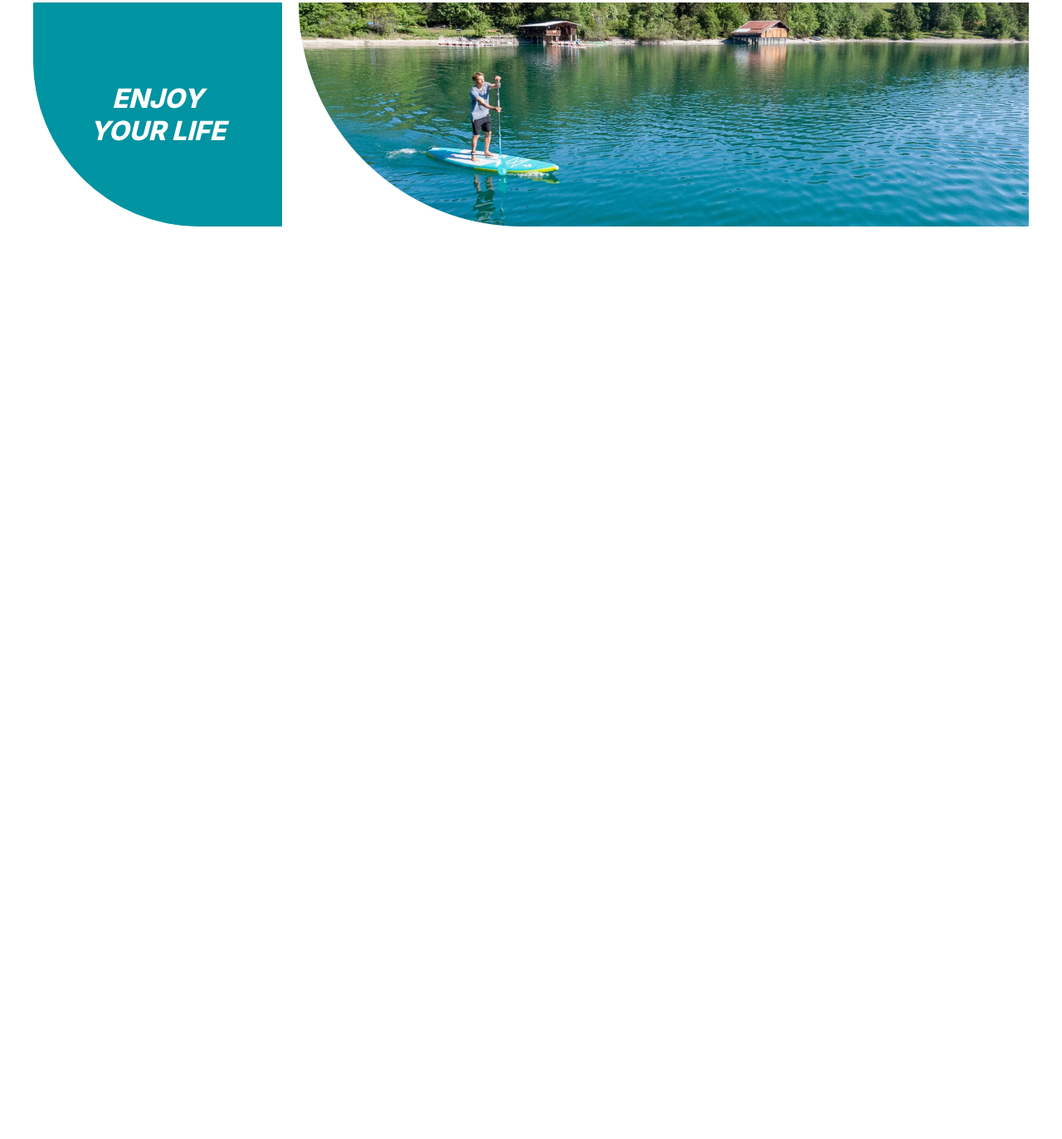
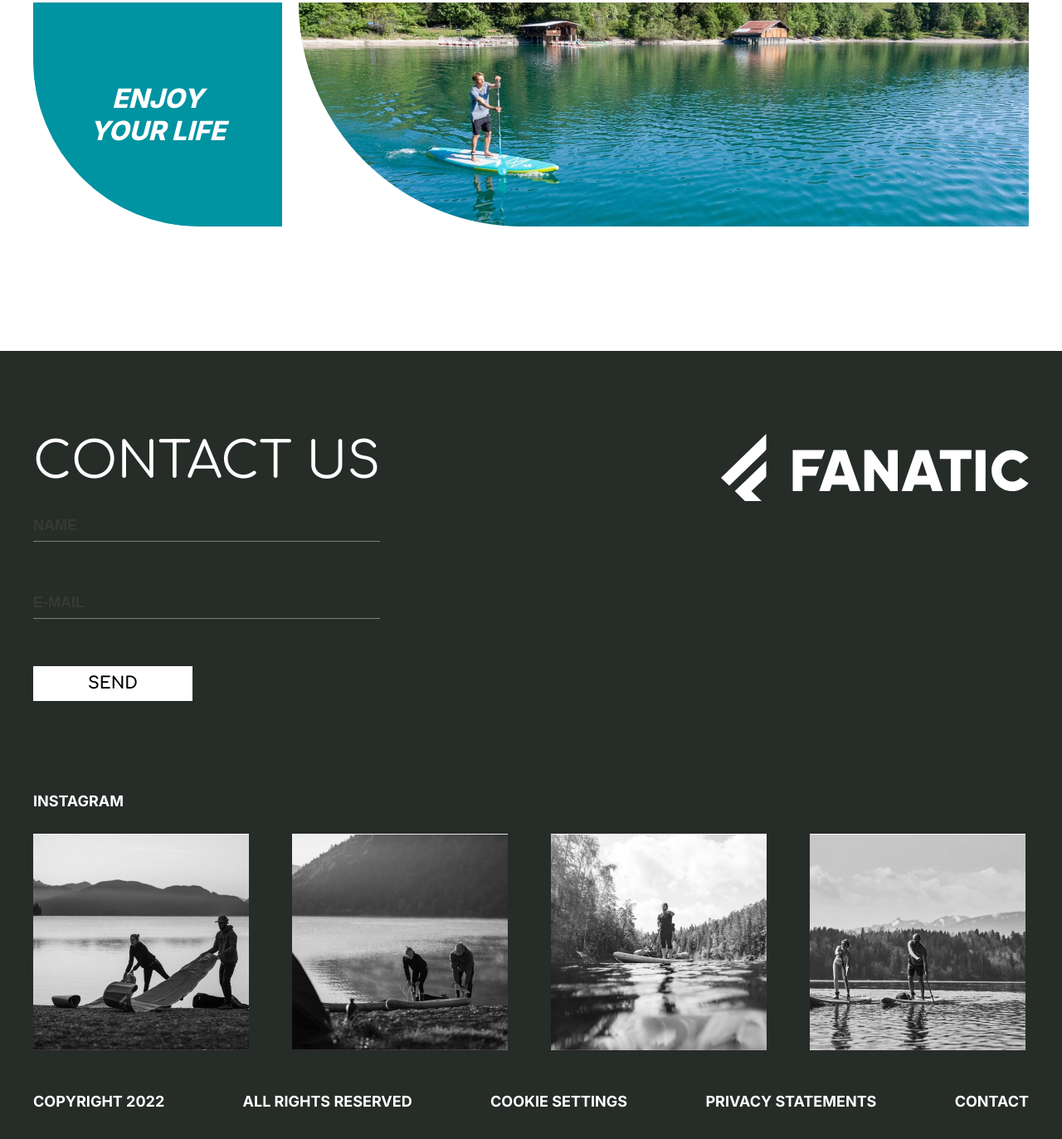
Before and after one commit to kostya-alch/aqua-club, a plain HTML site: page index.html in a window 1280 px wide. Shown: the part 5813-7186 px from the top of the page at 83% size. Before the commit the page ends 6236 px from the top, so only its background shows below. Drawn offline with Linux system fonts and the light colour scheme.

Commit message:
finish desktop version

```diff
--- a/css/style.css
+++ b/css/style.css
@@ -388,6 +388,12 @@ header::after {
   align-items: center;
   right: 0;
   bottom: 130px;
+  transition: all 0.3s;
+}
+
+.buy__price:hover {
+  transform: scale(1.3);
+  cursor: pointer;
 }
 
 .buy__btn {
@@ -540,3 +546,107 @@ header::after {
 }
 
 /*Technology*/
+
+/*Footer*/
+
+.footer {
+  padding: 100px 0 80px;
+  background-color: #262c27;
+  color: #fff;
+}
+
+.footer__top {
+  display: flex;
+  justify-content: space-between;
+}
+
+.footer__title {
+  font-family: 'Comfortaa', cursive;
+  font-style: normal;
+  font-weight: 400;
+  font-size: 60px;
+  line-height: 67px;
+  margin-bottom: 27px;
+}
+
+.footer__form {
+  max-width: 500px;
+}
+
+.footer__logo path {
+  transition: all 0.3s ease-in;
+}
+
+.footer__logo {
+  align-self: flex-start;
+}
+
+.footer__logo:hover path {
+  fill: #0093a1;
+}
+
+.footer__form-input {
+  background-color: transparent;
+  border: none;
+  display: block;
+  border-bottom: 1px solid rgba(255, 255, 255, 0.4);
+  width: 100%;
+  padding: 10px 0;
+  color: #fff;
+  margin-bottom: 57px;
+}
+
+.footer__form-input::placeholder {
+  font-weight: 700;
+  font-size: 18px;
+  line-height: 22px;
+  opacity: 0.2;
+}
+
+.footer__form-btn {
+  background-color: #fff;
+  padding: 10px 66px;
+  border: none;
+  cursor: pointer;
+  margin-bottom: 110px;
+  text-transform: uppercase;
+  font-weight: 700;
+  font-size: 20px;
+  line-height: 22px;
+  color: #000000;
+  font-family: 'Comfortaa', cursive;
+}
+
+.footer__gallery-title {
+  font-weight: 700;
+  font-size: 18px;
+  line-height: 22px;
+  color: #ffffff;
+  margin-bottom: 28px;
+}
+
+.footer__gallery {
+  display: flex;
+  gap: 52px;
+  cursor: pointer;
+  margin-bottom: 51px;
+}
+
+.footer__menu-list {
+  display: flex;
+  justify-content: space-between;
+  gap: 90px;
+}
+
+.footer__menu-link {
+  text-transform: uppercase;
+  font-weight: 700;
+  font-size: 18px;
+  line-height: 22px;
+}
+
+.footer__menu-link:hover {
+  text-decoration: underline;
+}
+
+/*Footer*/
--- a/index.html
+++ b/index.html
@@ -273,5 +273,79 @@
         </div>
       </section>
     </main>
+    <footer class="footer">
+      <div class="container">
+        <div class="footer__inner">
+          <div class="footer__top">
+            <form action="" class="footer__form">
+              <h3 class="footer__title">CONTACT US</h3>
+              <label>
+                <input type="text" placeholder="NAME" class="footer__form-input" />
+              </label>
+              <label>
+                <input type="email" placeholder="E-MAIL" class="footer__form-input" />
+              </label>
+              <button type="submit" class="footer__form-btn">SEND</button>
+            </form>
+            <a href="#" class="footer__logo">
+              <svg
+                width="371"
+                height="81"
+                viewBox="0 0 371 81"
+                fill="none"
+                xmlns="http://www.w3.org/2000/svg"
+              >
+                <path
+                  fill-rule="evenodd"
+                  clip-rule="evenodd"
+                  d="M0 52.9245L54.5131 0V17.7778C54.5131 18.806 54.0925 19.792 53.3437 20.5189L9.98256 62.6163L0 52.9245ZM16.679 69.1175L54.5131 32.3858V50.1638C54.5131 51.1918 54.0925 52.1778 53.3437 52.9047L36.6446 69.1175L39.9308 72.308L49.9136 82H29.9481L26.6616 78.8093L16.679 69.1175ZM360.948 52.8369L370.64 59.5223C366.089 65.3563 358.99 69.1089 351.015 69.1089C337.278 69.1089 326.143 57.9799 326.143 44.2516C326.143 30.5234 337.278 19.3946 351.015 19.3946C358.99 19.3946 366.089 23.147 370.64 28.9812L360.948 35.6665C358.562 32.7673 354.995 30.9211 351.015 30.9211C343.847 30.9211 338.016 36.9011 338.016 44.2516C338.016 51.6022 343.847 57.5824 351.015 57.5824C354.995 57.5824 358.562 55.7362 360.948 52.8369ZM98.2016 39.5287H118.253L114.422 50.466H98.2016V69.1087H86.4974V19.3948H125.304L121.474 30.3319H98.2016V39.5287ZM263.783 19.3948H301.822V30.3319H288.655V69.1087H276.95V30.3319H263.783V19.3948ZM306.878 69.1089H318.857V19.3948H306.878V69.1089ZM236.63 50.4217L242.556 32.3915L248.481 50.4217H236.63ZM235.094 19.3948L217.684 69.1087H230.486L233.026 61.3589H252.086L254.626 69.1087H267.427L250.017 19.3948H235.094ZM201.299 19.3948H213.004V69.1087H204.225L184.474 42.1212V69.1087H172.77V19.3948H181.548L201.299 46.3823V19.3948ZM137.292 50.4217L143.218 32.3915L149.144 50.4217H137.292ZM135.757 19.3948L118.346 69.1087H131.148L133.688 61.3589H152.748L155.288 69.1087H168.09L150.679 19.3948H135.757Z"
+                  fill="white"
+                />
+              </svg>
+            </a>
+          </div>
+          <p class="footer__gallery-title">INSTAGRAM</p>
+          <div class="footer__gallery">
+            <img
+              src="./assets/images/footer/footer1.jpg"
+              alt="footer image 1"
+              class="footer__gallery-img"
+            />
+            <img
+              src="./assets/images/footer/footer2.jpg"
+              alt="footer image 2"
+              class="footer__gallery-img"
+            />
+            <img
+              src="./assets/images/footer/footer3.jpg"
+              alt="footer image 3"
+              class="footer__gallery-img"
+            />
+            <img
+              src="./assets/images/footer/footer4.jpg"
+              alt="footer image 4"
+              class="footer__gallery-img"
+            />
+          </div>
+          <ul class="footer__menu-list">
+            <li class="footer__menu-item">
+              <a href="" class="footer__menu-link">COPYRIGHT 2022</a>
+            </li>
+            <li class="footer__menu-item">
+              <a href="" class="footer__menu-link">ALL RIGHTS RESERVED</a>
+            </li>
+            <li class="footer__menu-item">
+              <a href="" class="footer__menu-link">COOKIE SETTINGS</a>
+            </li>
+            <li class="footer__menu-item">
+              <a href="" class="footer__menu-link">PRIVACY STATEMENTS</a>
+            </li>
+            <li class="footer__menu-item">
+              <a href="" class="footer__menu-link">CONTACT</a>
+            </li>
+          </ul>
+        </div>
+      </div>
+    </footer>
   </body>
 </html>
```
Also changed, not shown: assets/images/footer/footer1.jpg (added), assets/images/footer/footer2.jpg (added), assets/images/footer/footer3.jpg (added), assets/images/footer/footer4.jpg (added).
